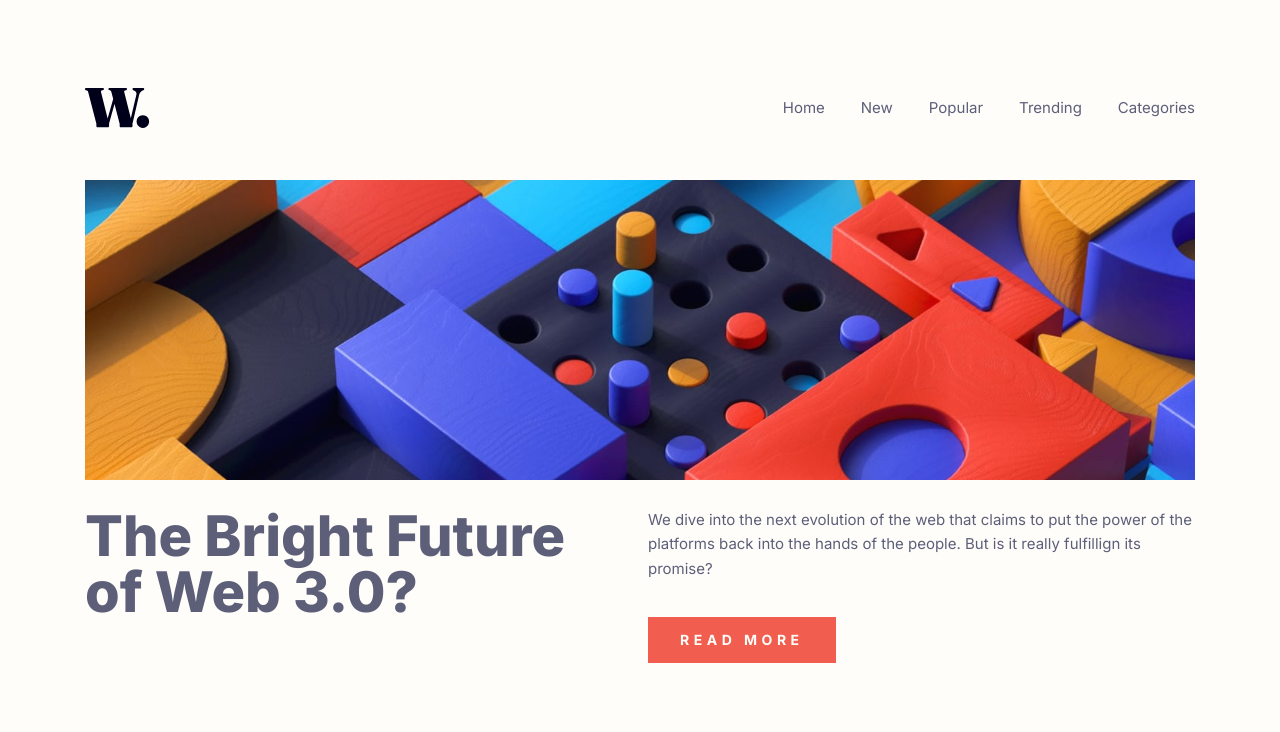
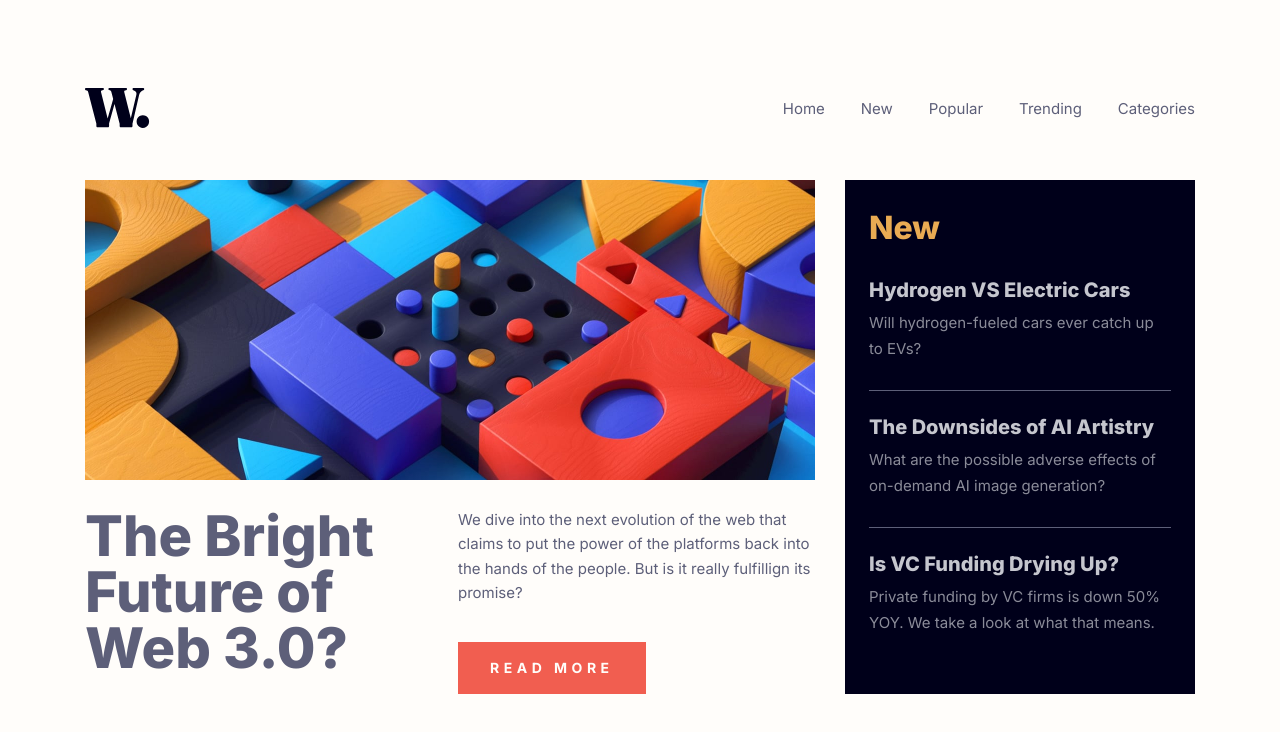
Before and after one commit to reallyUndefined/FrontendMentor-News_Homepage, a React (Create React App) app: page / in a window 1280 px wide. Shown: the top 732 px of the page. Built offline with nearby package versions, Linux system fonts and the light colour scheme.

Commit message:
NewArticles

```diff
--- a/src/App.tsx
+++ b/src/App.tsx
@@ -1,13 +1,15 @@
 import Header from "./component/Header";
 import MainHeadline from "./component/MainHeadline";
+import NewArticles from "./component/NewArticles";
 
 function App() {
   return (
-    <div className="min-h-screen bg-offWhite text-darkGrayishBlue text-[0.9375rem] font-inter px-4">
+    <div className="min-h-screen bg-offWhite text-darkGrayishBlue text-[0.9375rem] font-inter px-4 leading-none">
       <div className="max-w-[69.375rem] mx-auto lg:pt-[3.75rem]">
         <Header />
-        <main className="mt-1 lg:mt-6">
+        <main className="mt-1 lg:mt-6 grid lg:grid-cols-3 lg:[&>*:first-child]:col-span-2 gap-16 lg:gap-[1.875rem]">
           <MainHeadline />
+          <NewArticles />
         </main>
       </div>
     </div>
--- a/src/component/MainHeadline.tsx
+++ b/src/component/MainHeadline.tsx
@@ -15,7 +15,7 @@ const MainHeadline = () => {
         alt="article"
       />
       <div className="mt-6 md:mt-7 grid gap-4 md:grid-cols-2">
-        <h1 className="text-[2.5rem] lg:text-[3.5rem] font-black leading-none">
+        <h1 className="text-[2.5rem] lg:text-[3.5rem] font-extrabold">
           The Bright Future of Web 3.0?
         </h1>
         <div className="">
@@ -24,7 +24,7 @@ const MainHeadline = () => {
             power of the platforms back into the hands of the people. But is it
             really fulfillign its promise?
           </p>
-          <button className="bg-softRed tracking-[4.5px] font-bold text-sm text-offWhite px-8 py-4 leading-none hover:bg-veryDarkBlue">
+          <button className="bg-softRed tracking-[4.5px] font-bold text-sm text-offWhite px-8 py-4 hover:bg-veryDarkBlue">
             READ MORE
           </button>
         </div>
--- /dev/null
+++ b/src/component/NewArticles.tsx
@@ -0,0 +1,39 @@
+const NewArticles = () => {
+  const articlesList = [
+    {
+      title: "Hydrogen VS Electric Cars",
+      subtitle: "Will hydrogen-fueled cars ever catch up to EVs?",
+    },
+    {
+      title: "The Downsides of AI Artistry",
+      subtitle:
+        "What are the possible adverse effects of on-demand AI image generation?",
+    },
+    {
+      title: "Is VC Funding Drying Up?",
+      subtitle:
+        "Private funding by VC firms is down 50% YOY. We take a look at what that means.",
+    },
+  ];
+
+  return (
+    <div className="bg-veryDarkBlue px-5 py-6 lg:px-6 lg:py-8">
+      <h2 className="text-softOrange font-extrabold text-[2rem] mb-9">New</h2>
+      {articlesList.map((article) => (
+        <div className="pb-[1.8125rem] mb-[1.625rem] border-b border-b-darkGrayishBlue last:border-none last:p-0 last:m-0">
+          <a
+            href="/"
+            className="inline-block mb-[0.625rem] font-extrabold text-[1.25rem] text-grayishBlue hover:text-softOrange cursor-pointer"
+          >
+            {article.title}
+          </a>
+          <p className="leading-[170%] text-grayishBlue/70">
+            {article.subtitle}
+          </p>
+        </div>
+      ))}
+    </div>
+  );
+};
+
+export default NewArticles;
```
